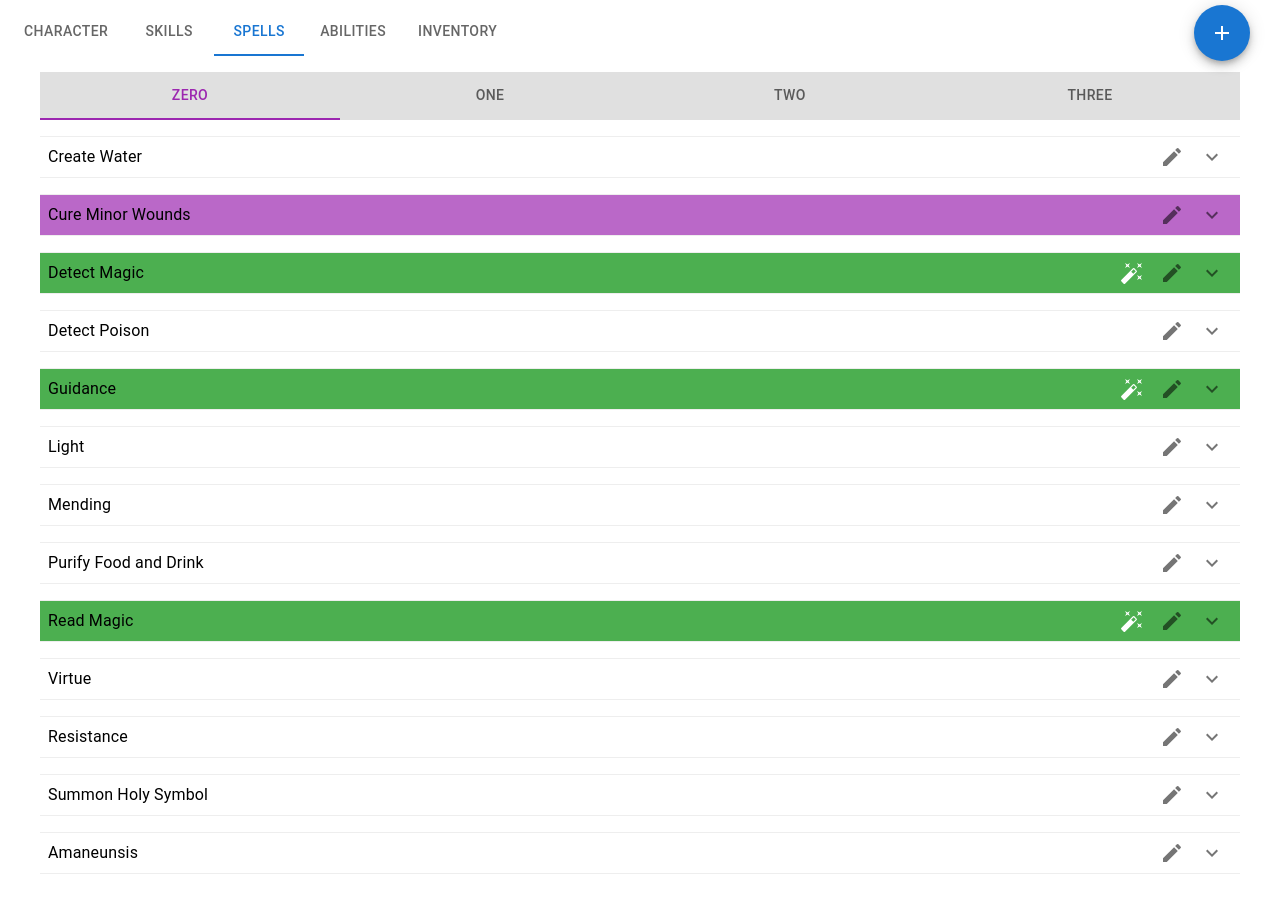
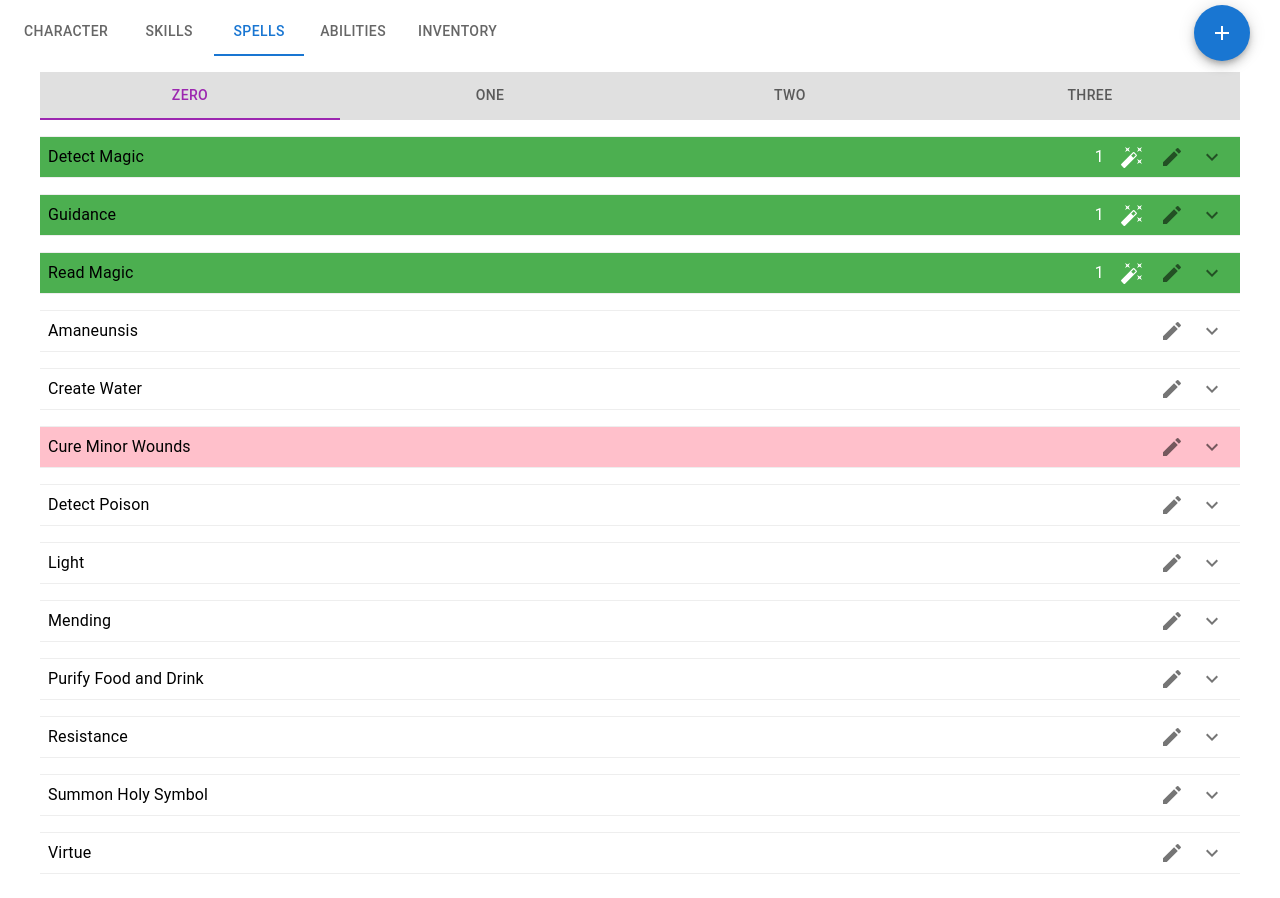
Before and after one commit to a-jennings/traska, a React (Create React App) app: page / in a window 1280 px wide. Both pictures are taken after a click on the tab "SPELLS". Built offline with nearby package versions, Linux system fonts and the light colour scheme; data requests are answered from the project's data file.

Commit message:
improve sorting of spells, add counter to prepared spells

```diff
--- a/src/components/Spell.tsx
+++ b/src/components/Spell.tsx
@@ -81,7 +81,7 @@ export function Spell(props: SpellProps): ReactElement {
     }
 
     if (data?.spellName?.includes("Cure")) {
-      return theme.palette.secondary.light;
+      return "pink";
     }
 
     if (data.spellPrepared && data.spellPrepared > 0) {
@@ -115,6 +115,15 @@ export function Spell(props: SpellProps): ReactElement {
           <Typography>{data.spellName}</Typography>
         </Box>
         <Box>
+          {data.spellPrepared > 0 && (
+            <IconButton disabled>
+              <Typography
+                sx={{ color: theme.palette.common.white, opacity: 1 }}
+              >
+                {data.spellPrepared}
+              </Typography>
+            </IconButton>
+          )}
           {data.spellPrepared > 0 && (
             <IconButton onClick={handleCastDialogOpen}>
               <AutoFixHighIcon sx={{ color: theme.palette.common.white }} />
--- a/src/pages/Spells/Spells.tsx
+++ b/src/pages/Spells/Spells.tsx
@@ -29,9 +29,32 @@ export function Spells(): ReactElement {
       .catch((error) => console.log(error));
   }, []);
 
-  const filterSpellData = data?.filter(
-    (spell) => spell.spellLevel === activeTab
-  );
+  const filterSpellData =
+    data?.filter((spell) => spell.spellLevel === activeTab) || [];
+
+  const sortSpells = (data: Array<SpellData>) => {
+    const preparedSpells = data
+      .filter((spell) => spell.spellPrepared > 0)
+      .sort((a, b) =>
+        a.spellName > b.spellName ? 1 : b.spellName > a.spellName ? -1 : 0
+      );
+
+    const domainSpells = data
+      .filter((spell) => spell.spellDomainSpell === true)
+      .sort((a, b) =>
+        a.spellName > b.spellName ? 1 : b.spellName > a.spellName ? -1 : 0
+      );
+
+    const otherSpells = data
+      .filter((spell) => spell.spellPrepared <= 0)
+      .sort((a, b) =>
+        a.spellName > b.spellName ? 1 : b.spellName > a.spellName ? -1 : 0
+      );
+
+    return preparedSpells.concat(domainSpells).concat(otherSpells);
+  };
+
+  const sortedFilteredSpells = sortSpells(filterSpellData);
 
   useEffect(() => {
     axios
@@ -63,7 +86,7 @@ export function Spells(): ReactElement {
 
         <SpellAddMenu fetchSpells={fetchSpells} />
         <Box>
-          {filterSpellData?.map((spell, i) => (
+          {sortedFilteredSpells.map((spell, i) => (
             <Spell key={i} data={spell} fetchSpells={fetchSpells} />
           ))}
         </Box>
--- a/src/types.ts
+++ b/src/types.ts
@@ -67,7 +67,7 @@ export type Item = {
 };
 
 export type SpellData = {
-  spellName: string | null;
+  spellName: string;
   spellSchool: string | null;
   spellDescriptor: string | null;
   spellLevel: number;
```
